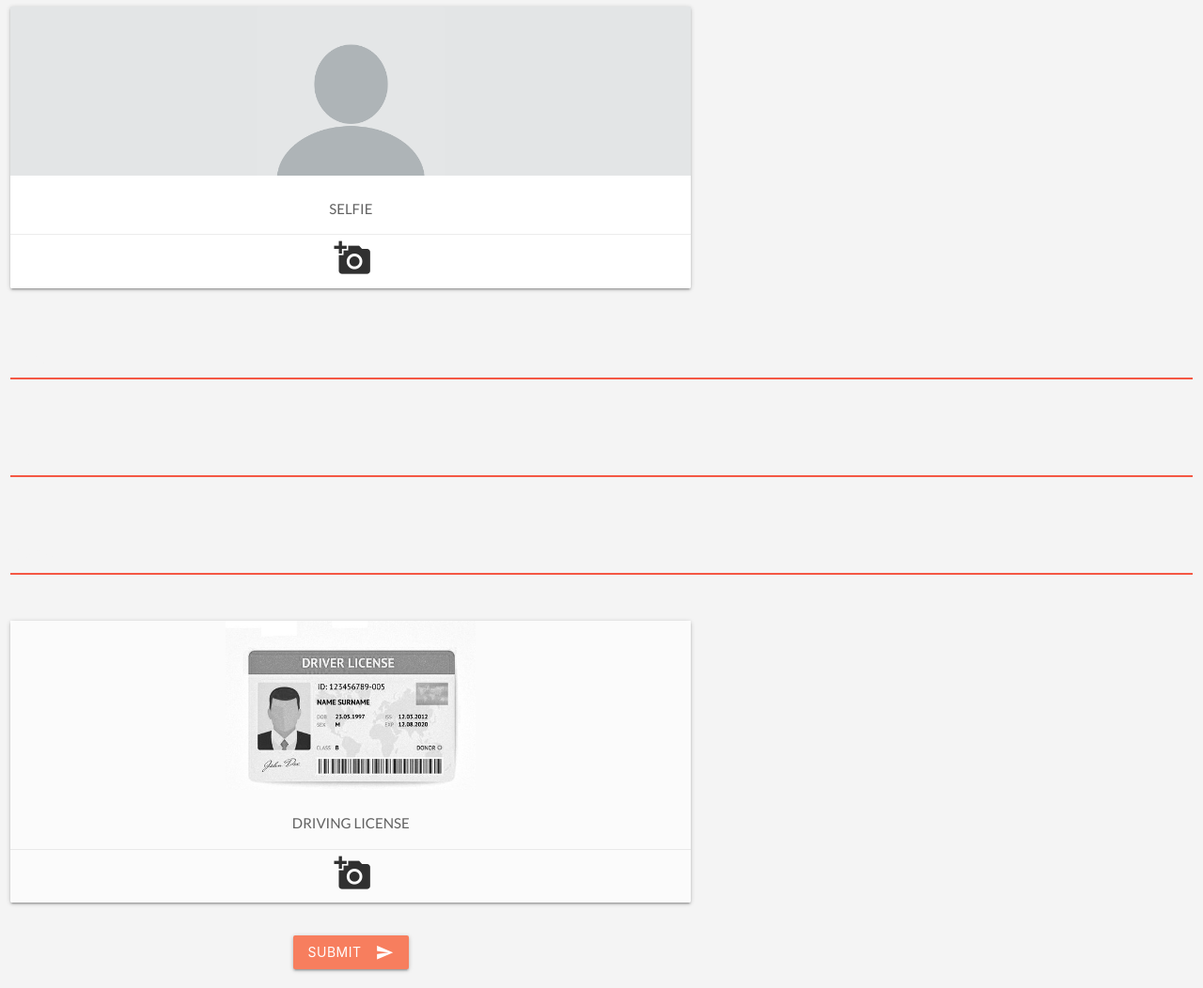
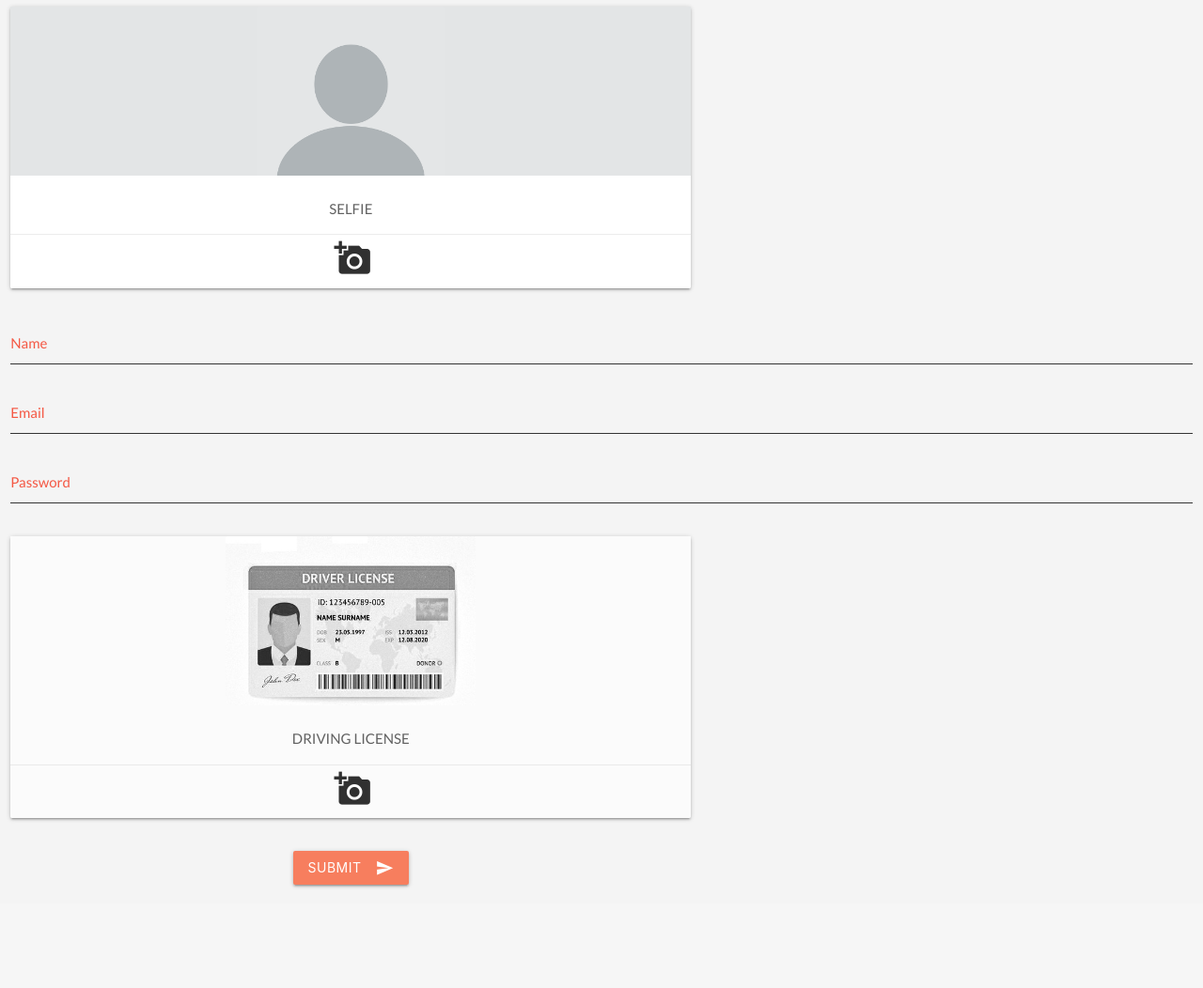
Before and after one commit to adriacabeza/Volvo-Challenge, a Flask app: page /signup in a window 1280 px wide. Shown: the part 95-1147 px from the top of the page at 94% size. After the commit the page ends 1040 px from the top, so only its background shows below. Run offline with Flask 2, Linux system fonts and the light colour scheme.

Commit message:
finalizado

```diff
--- a/app/static/css/registration.css
+++ b/app/static/css/registration.css
@@ -5,31 +5,35 @@ body {
 
 /* label color */
 .input-field label {
-    color: #f4f4f4 !important;
+    color: #f45844 !important;
     font-family: Lato, "Helvetica Neue";
  }
 
  .row .input-field input  {
-   border-bottom: 1px solid #f45844 !important;
-   box-shadow: 0 1px 0 0 #f45844 !important
+   border-bottom: 1px solid #333333!important;
+   /* box-shadow: 0 1px 0 0 #f4f4f4 !important */
  }
 
  .input-field input:focus + label {
-   color: #f4f4f4 !important;
+   color: #e34733 !important;
     font-family: Lato, "Helvetica Neue";
  }
 
  .input-field input:focus + label {
-   color: #f4f4f4 !important;
+   color: #e34733 !important;
      font-family: Lato, "Helvetica Neue";
  }
  /* label underline focus color */
  .row .input-field input:focus {
-   border-bottom: 1px solid #f4f4f4 !important;
-   box-shadow: 0 1px 0 0 #f4f4f4 !important
+   border-bottom: 1px solid #333333 !important;
+   /* box-shadow: 0 1px 0 0 #f4f4f4 !important */
  }
 
+.input-field{
+    margin: 0 15px 0 15px;
 
+
+}
 
 h1,h2,h3,h4,p,a{
     color: #30303F;
--- a/app/templates/registration.html
+++ b/app/templates/registration.html
@@ -42,13 +42,13 @@
 
     <div class="row" style="margin-top: 20px;">
       <div class="input-field col s12">
-        <input id="name" name="name" type="text" class="validate white-text">
+        <input id="name" name="name" type="text" class="validate">
         <label for="name">Name</label>
       </div>
     </div>
       <div class="row">
         <div class="input-field col s12">
-          <input id="email" name="email" type="email" class="validate white-text">
+          <input id="email" name="email" type="email" class="validate">
           <label for="email">Email</label>
         </div>
       </div>
@@ -56,7 +56,7 @@
 
       <div class="row">
         <div class="input-field col s12">
-          <input id="password" type="password" name="password" class="validate white-text">
+          <input id="password" type="password" name="password" class="validate">
           <label for="password">Password</label>
         </div>
       </div>
```
